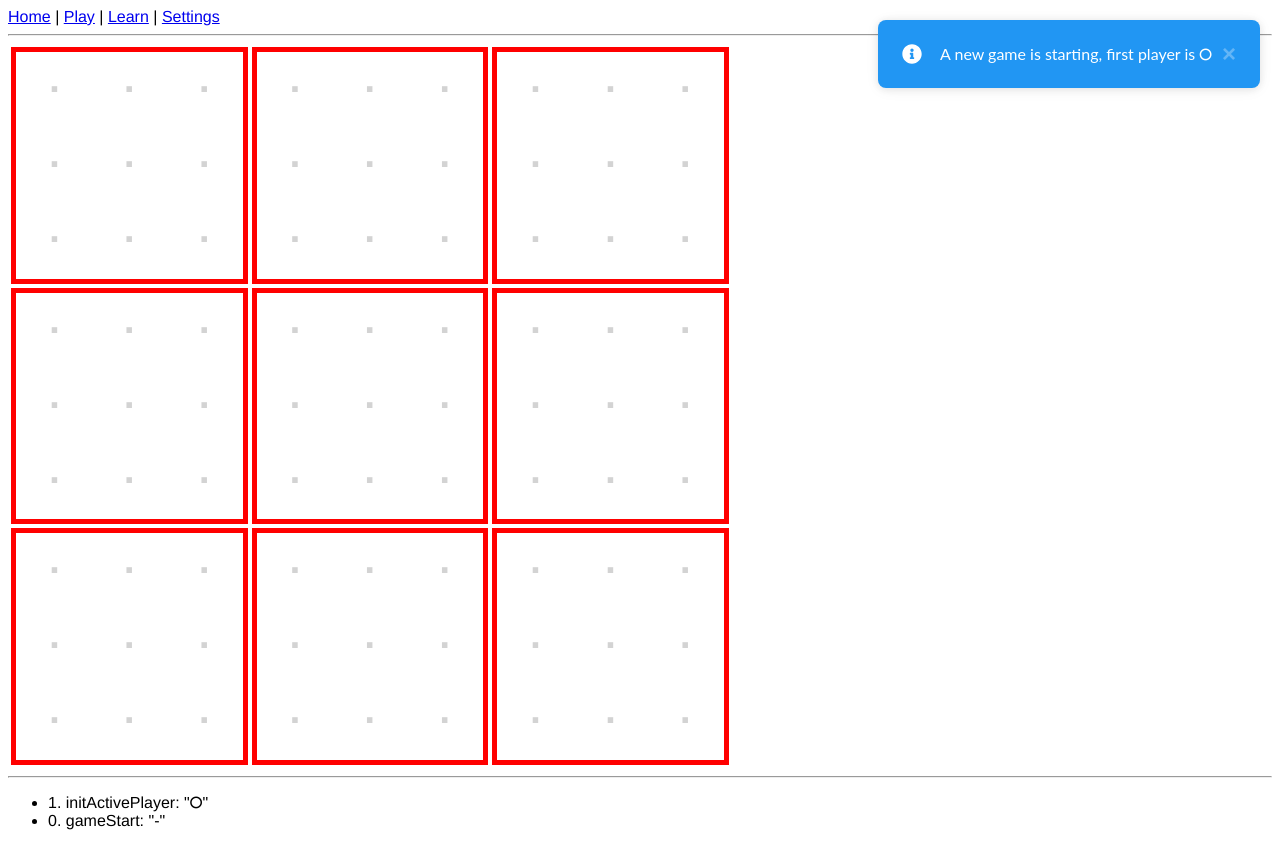
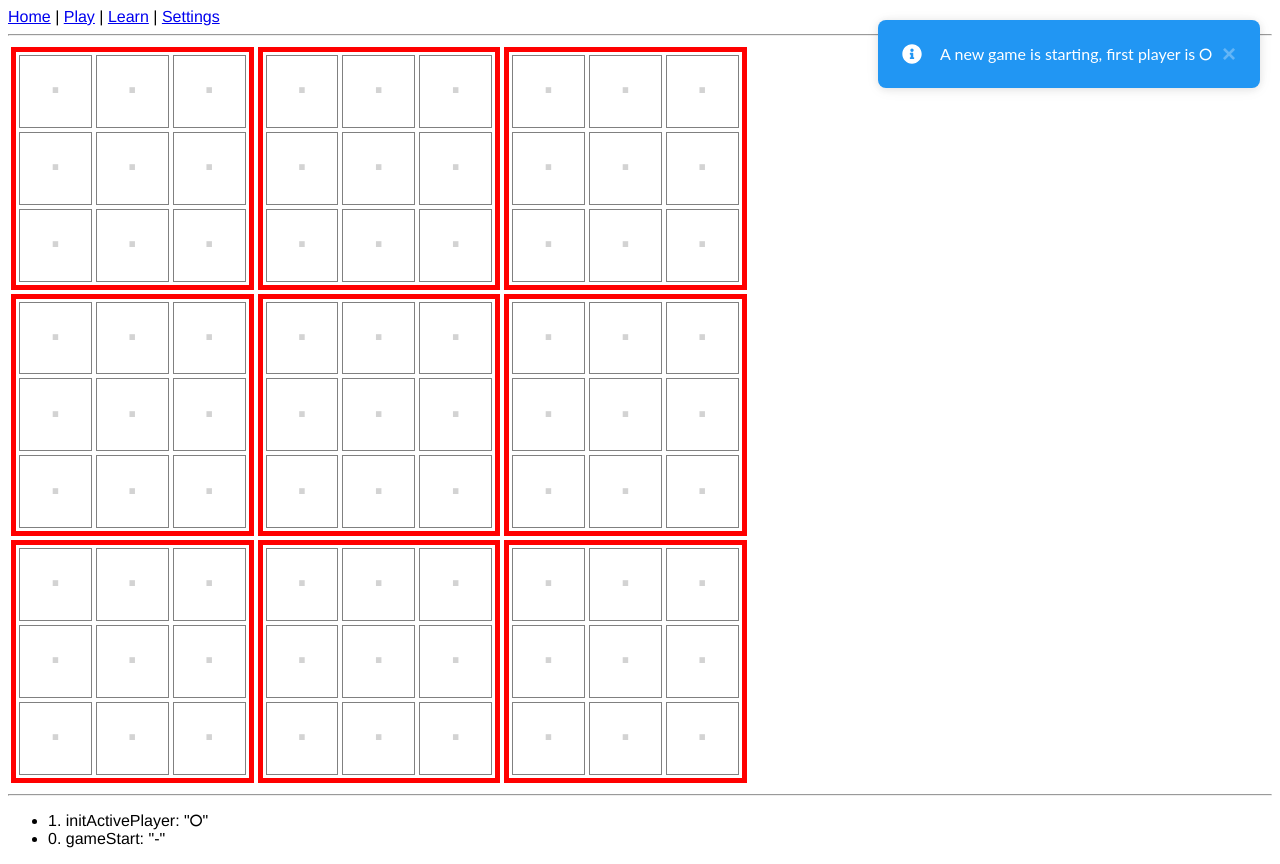
Before and after one commit to massimiliano-della-rovere/tic-tac-toe-9, a Vue app: page /#/game in a window 1280 px wide. Built offline with nearby package versions, Linux system fonts and the light colour scheme; the HTML template or start-up script is replaced by a standard one.

Commit message:
improved visibility of cell border when using dark theme

```diff
--- a/src/components/BoardCell.vue
+++ b/src/components/BoardCell.vue
@@ -108,7 +108,7 @@ async function markCellSymbol(event) {
 }
 
 .light .cell-content {
-  border: black;
+  border-color: gray;
 }
 
 .dark .circle {
```
